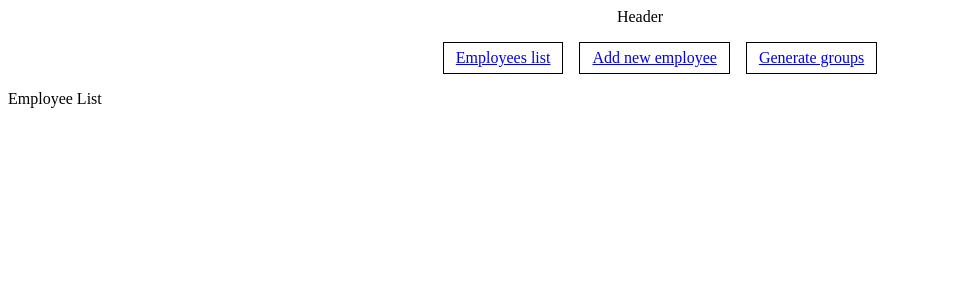
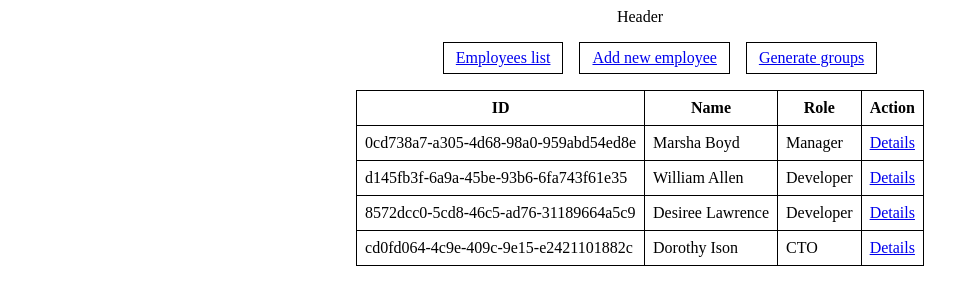
Before and after one commit to lbassin/react-santa, a React (Create React App) app: page /employee/list in a window 1280 px wide. Shown: the top 304 px of the page, without its empty margins (0-979 px from the left). Built offline with nearby package versions, Linux system fonts and the light colour scheme.

Commit message:
List employees

```diff
--- /dev/null
+++ b/src/components/Employee/EmployeeRow.js
@@ -0,0 +1,18 @@
+import React from 'react';
+import { Link } from "react-router-dom";
+
+const rowStyle= {
+    border: '1px solid #000',
+    padding: '8px'
+};
+
+export default (props) => (
+    <tr>
+        <td style={rowStyle}>{props.employee.id}</td>
+        <td style={rowStyle}>{props.employee.name}</td>
+        <td style={rowStyle}>{props.employee.role}</td>
+        <td style={rowStyle}>
+            <Link to={`/employee/${props.employee.id}/view`}>Details</Link>
+        </td>
+    </tr>
+);
--- a/src/containers/Employee.js
+++ b/src/containers/Employee.js
@@ -3,6 +3,7 @@ import { Route } from "react-router-dom";
 import EmployeeList from "./employee/EmployeeList";
 import EmployeeNew from "./employee/EmployeeNew";
 import EmployeeGenerate from "./employee/EmployeeGenerate";
+import EmployeeDetails from "./employee/EmployeeDetails";
 
 class Employee extends React.Component {
     render() {
@@ -11,6 +12,7 @@ class Employee extends React.Component {
                 <Route exact path="/employee/list" component={EmployeeList}/>
                 <Route exact path="/employee/new" component={EmployeeNew}/>
                 <Route exact path="/employee/generate" component={EmployeeGenerate}/>
+                <Route exact path="/employee/:id/view" component={EmployeeDetails}/>
             </React.Fragment>
         );
     }
--- /dev/null
+++ b/src/containers/employee/EmployeeDetails.js
@@ -0,0 +1,18 @@
+import React from 'react';
+
+class EmployeeDetails extends React.Component {
+    constructor(props) {
+        super(props);
+
+        this.state = {
+            id: props.match.params.id
+        }
+    }
+
+
+    render() {
+        return <div>Details {this.state.id}</div>
+    }
+}
+
+export default EmployeeDetails;
--- a/src/containers/employee/EmployeeList.js
+++ b/src/containers/employee/EmployeeList.js
@@ -1,11 +1,60 @@
 import React from 'react';
+import EmployeeRow from "../../components/Employee/EmployeeRow";
+import EmployeeRepository from '../../repositories/EmployeeRepository';
+
+const rowStyle = {
+    border: '1px solid #000',
+    padding: '8px',
+    textAlign: 'center'
+};
+
+const tableStyle = {
+    margin: 'auto',
+    borderCollapse: 'collapse'
+};
 
 class EmployeeList extends React.Component {
+    constructor(props) {
+        super(props);
+
+        this.state = {
+            employees: []
+        }
+    }
+
+    componentDidMount() {
+        EmployeeRepository.fetchAll().then((employees) => {
+            this.setState({
+                employees
+            });
+        });
+    }
+
     render() {
+        const employees = this.state.employees;
+        console.log(employees);
+
         return (
-            <div>
-                Employee List
-            </div>
+            <table style={tableStyle}>
+                <thead>
+                <tr>
+                    <th style={rowStyle}>ID</th>
+                    <th style={rowStyle}>Name</th>
+                    <th style={rowStyle}>Role</th>
+                    <th style={rowStyle}>Action</th>
+                </tr>
+                </thead>
+                <tbody>
+                {employees.map((employee, index) =>
+                    <EmployeeRow employee={employee} key={index}/>
+                )}
+                {employees && employees.length === 0 &&
+                    <tr style={rowStyle}>
+                        <td colSpan={4}>Loading</td>
+                    </tr>
+                }
+                </tbody>
+            </table>
         );
     }
 }
--- /dev/null
+++ b/src/repositories/EmployeeRepository.js
@@ -0,0 +1,18 @@
+class EmployeeRepository {
+    static fetchAll() {
+        return new Promise((resolve) => {
+            const employees = [
+                { id: '0cd738a7-a305-4d68-98a0-959abd54ed8e', name: 'Marsha Boyd', role: 'Manager' },
+                { id: 'd145fb3f-6a9a-45be-93b6-6fa743f61e35', name: 'William Allen', role: 'Developer' },
+                { id: '8572dcc0-5cd8-46c5-ad76-31189664a5c9', name: 'Desiree Lawrence', role: 'Developer' },
+                { id: 'cd0fd064-4c9e-409c-9e15-e2421101882c', name: 'Dorothy Ison', role: 'CTO' }
+            ];
+
+            setTimeout(() => {
+                resolve(employees);
+            }, 500);
+        })
+    }
+}
+
+export default EmployeeRepository;
```
